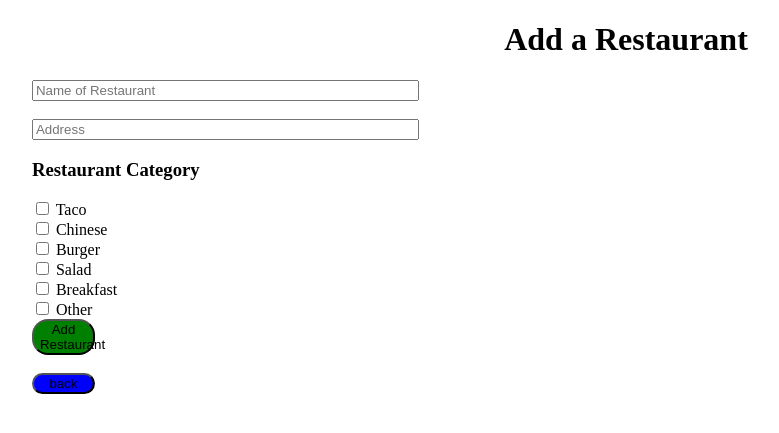
After one commit to benjamin-musil/line-picker-webapp, a Flask app: page /add-restaurant/ in a window 1280 px wide. The commit adds this page. Shown: the top 433 px of the page, without its empty margins (14-793 px from the left). Run offline with Flask 2, Linux system fonts and the light colour scheme; some libraries are stand-ins or nearby versions.

Commit message:
add a restaurant page kind of works now

```diff
--- a/Routes/restaurant_route.py
+++ b/Routes/restaurant_route.py
@@ -17,21 +17,34 @@ def get_restaurant(restaurant_id):
         restaurant.wait_times = get_wait_times(restaurant_id)
     except exceptions.NoWaitFound:
         restaurant.wait_times = None
-    return render_template('add_restuarant.html', restaurant=restaurant.__dict__,
+    return render_template('restuarant.html', restaurant=restaurant.__dict__,
                            wait_times=restaurant.__dict__['wait_times'])
 
 
 @restaurant_page.route('/restuarant/submit-time', methods=['GET', 'POST'])
 def submit_wait_time():
-    dict = request.form
-    for key in dict:
-        print(
-            'form key ' + dict[key] + ' means ' + key)
+    form_args = request.form
 
-    id = dict['Id']
-    time = dict['wait']
-    Restaurant.submit_wait_time(id, time, datetime.datetime.now())
-    return redirect('/restaurant/' + id)
+    restaurant_id = form_args['Id']
+    time = form_args['wait']
+    Restaurant.submit_wait_time(restaurant_id, time, datetime.datetime.now())
+    return redirect('/restaurant/' + restaurant_id)
+
+
+@restaurant_page.route('/add-restaurant/', methods=['GET'])
+def add_restaurant():
+    return render_template('add_restaurant.html')
+
+
+@restaurant_page.route('/submit-restaurant/', methods=['POST'])
+def submit_restaurant():
+    form_args = request.form
+    print(form_args)
+    restaurant = Restaurant.Restaurant('', form_args['Name'],  form_args['Address'], 'Taco', 'uk')
+    restaurant.add_to_db()
+    return redirect('/add-restaurant/')
+
+
 
 
 def get_wait_times(restaurant_id):
--- a/Static/add.css
+++ b/Static/add.css
@@ -1,137 +1,30 @@
-h1{
+h1 {
     text-align: center;
 }
 
-#wait_times {
-    align-self: center;
-    grid-column-start: 2;
+h3 {
+    padding-left: 3%;
 }
 
-.carousel {
-    grid-column-start: 1;
+button {
+    margin-left: 3%;
+    border-radius: 16px;
+    background-color: blue;
+    cursor: pointer;
+    width: 5%;
 }
 
-#body {
-    display: grid;
-    grid-template-columns: 70%;
+#name, #address {
+    width: 30%;
+    margin-left: 3%;
 }
 
-th{
-    width: 50%;
-}
-
-#submit_wait {
-    display: block;
-    margin: auto;
-    cursor: pointer;
-    border-radius: 16px;
-    padding: 4%;
-    background-color: green;
-}
-
-#Reviews {
-    width: 70%;
-    border: 1px black solid;
-}
-
-#back {
-    cursor: pointer;
-    border-radius: 16px;
-    background-color: blue;
-    color: white;
-}
-
-.button:active {
-  background-color: #3e8e41;
-}
-
-#scrollit {
-    overflow:scroll;
-    height:200px;
-}
-
-/* The Modal (background) */
-#myModal {
-  display: none; /* Hidden by default */
-  position: fixed; /* Stay in place */
-  z-index: 1; /* Sit on top */
-  padding-top: 100px; /* Location of the box */
-  left: 0;
-  top: 0;
-    background-color: #00000d; !important;
-    max-height: 100%; !important;
-  width: 100%; /* Full width */
-  height: 100%; /* Full height */
-  overflow: auto; /* Enable scroll if needed */
-  background-color: rgb(0,0,0); /* Fallback color */
-  background-color: rgba(0,0,0,0.4); /* Black w/ opacity */
-}
-
-
-/* Modal Content */
-#modalContent {
-  position: relative;
-  background-color: #fefefe;
-  margin: auto;
-  padding: 0;
-  border: 1px solid #888;
-  width: 80%;
-  box-shadow: 0 4px 8px 0 rgba(0,0,0,0.2),0 6px 20px 0 rgba(0,0,0,0.19);
-  -webkit-animation-name: animatetop;
-  -webkit-animation-duration: 0.4s;
-  animation-name: animatetop;
-  animation-duration: 0.4s
-}
-
-/* Add Animation */
-@-webkit-keyframes animatetop {
-  from {top:-300px; opacity:0}
-  to {top:0; opacity:1}
-}
-
-@keyframes animatetop {
-  from {top:-300px; opacity:0}
-  to {top:0; opacity:1}
-}
-
-/* The Close Button */
-.close {
-  color: white;
-  float: right;
-  font-size: 28px;
-  font-weight: bold;
-}
-
-.close:hover,
-.close:focus {
-  color: #000;
-  text-decoration: none;
-  cursor: pointer;
-}
-
-.modal-header {
-  padding: 2px 16px;
-  background-color: #5cb85c;
-  color: white;
-}
-
-.modal-body {padding: 2px 16px;}
-
-#footer {
-  padding: 2px 16px;
-  background-color: #5cb85c;
-  color: white;
-    align-content: center;
-    text-align: center;
+#checkboxes {
+    padding-left: 3%;
 }
 
 #submit {
-    background-color: blue;
-    color: white;
-    align-self: center;
+    display: block;
+    border-radius: 16px;
+    background-color: green;
 }
-
-#past {
-    position: relative;
-    opacity: 1;
-}
--- a/Static/add_restaurant.js
+++ b/Static/add_restaurant.js
@@ -1,6 +1,3 @@
-'use strict';
-document.addEventListener('DOMContentLoaded', function() {
-    console.log('hello world')
-    var elems = document.querySelectorAll('.carousel');
-    var instances = M.Carousel.init(elems);
-});
+function clearForm() {
+    document.getElementById("other").checked = false
+}
--- /dev/null
+++ b/Static/restaurant.js
@@ -0,0 +1,6 @@
+'use strict';
+document.addEventListener('DOMContentLoaded', function() {
+    console.log('hello world')
+    var elems = document.querySelectorAll('.carousel');
+    var instances = M.Carousel.init(elems);
+});
--- /dev/null
+++ b/Templates/add_restaurant.html
@@ -0,0 +1,58 @@
+<!DOCTYPE html>
+<html lang="en">
+<head>
+    <meta charset="UTF-8">
+    <title>Add a Restaurant</title>
+</head>
+<body onload="clearForm()">
+<script src="{{ url_for('static', filename='add_restaurant.js') }}"></script>
+<script type="text/javascript" src="//code.jquery.com/jquery-1.5.2.js"></script>
+    <link type="text/css" rel="stylesheet" href="{{ url_for('static', filename='add.css') }}" />
+<div>
+    <h1>Add a Restaurant</h1>
+    <form action="/submit-restaurant/" method="post">
+    <input type="text" name="Name" placeholder="Name of Restaurant" id="name"><br /><br />
+    <input type="text" name="Address" placeholder="Address" id="address">
+    <h3>Restaurant Category</h3>
+    <div id="checkboxes">
+    <input type="checkbox" name="Taco">
+    <label for="Taco">Taco</label>
+    <br />
+    <input type="checkbox" name="Chinese">
+    <label for="Chinese">Chinese</label>
+    <br />
+    <input type="checkbox" name="Burger">
+    <label for="Burger">Burger</label>
+    <br />
+    <input type="checkbox" name="Salad">
+    <label for="Salad">Salad</label>
+    <br />
+    <input type="checkbox" name="Breakfast">
+    <label for="Breakfast">Breakfast</label>
+    <br />
+    <input type="checkbox" name="Other"id="other">
+        <label for="other">Other</label>
+        <br />
+    <input type="text" id="other_explained" hidden="hidden">
+    </div>
+    <button id="submit">Add Restaurant</button><br />
+        </form>
+    <button>back</button>
+      <script type="text/javascript">
+    $(function()
+    {
+      $('[name="Other"]').change(function()
+      {
+        if ($(this).is(':checked')) {
+           // Do something...
+           document.getElementById("other_explained").hidden = false
+        } else {
+            document.getElementById("other_explained").hidden = true
+        }
+
+      });
+    });
+  </script>
+</div>
+</body>
+</html>
--- a/Templates/add_restuarant.html
+++ b/Templates/restuarant.html
@@ -3,8 +3,8 @@
 <head>
     <meta charset="UTF-8">
     <title></title>
-    <script src="{{ url_for('static', filename='add_restaurant.js') }}" ></script>
-    <link type="text/css" rel="stylesheet" href="{{ url_for('static', filename='add.css') }}" />
+    <script src="{{ url_for('static', filename='restaurant.js') }}" ></script>
+    <link type="text/css" rel="stylesheet" href="{{ url_for('static', filename='restaurant.css') }}" />
     <link rel="stylesheet" href="https://cdnjs.cloudflare.com/ajax/libs/materialize/1.0.0/css/materialize.min.css">
     <script src="https://cdnjs.cloudflare.com/ajax/libs/materialize/1.0.0/js/materialize.min.js"></script>
 </head>
```
Also changed, not shown: Models/Restaurant.py (+12 -3 lines), Static/restaurant.css (added, +137 -0 lines).
